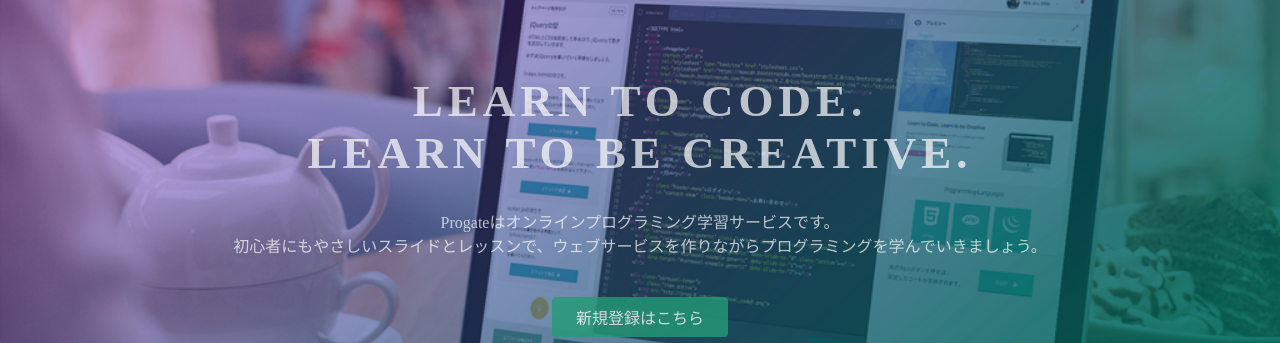
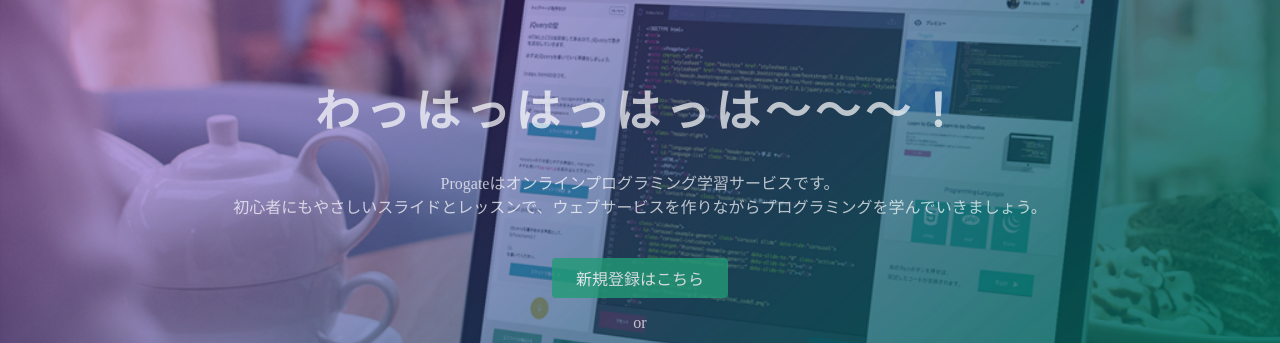
Before and after one commit to masakuti810/prog-8.github.io, a plain HTML site: page index.html in a window 1280 px wide. Shown: the part 135-478 px from the top of the page. Drawn offline with Linux system fonts and the light colour scheme.

Commit message:
Update index.html

```diff
--- a/index.html
+++ b/index.html
@@ -23,7 +23,7 @@
   </header>
   <div class="top-wrapper">
     <div class="container">
-      <h1>LEARN TO CODE.<br>LEARN TO BE CREATIVE.</h1>
+      <h1>わっはっはっはっは～～～！</h1>
       <p>Progateはオンラインプログラミング学習サービスです。<br>初心者にもやさしいスライドとレッスンで、ウェブサービスを作りながらプログラミングを学んでいきましょう。</p>
       <div class="btn-wrapper">
         <a href="#" class="btn signup">新規登録はこちら</a>
```
